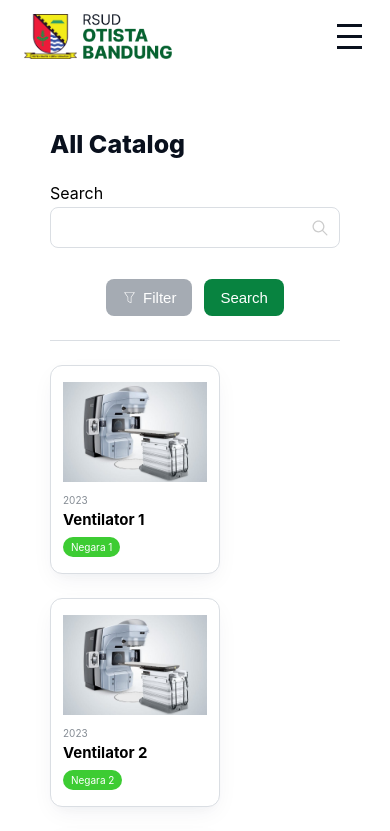
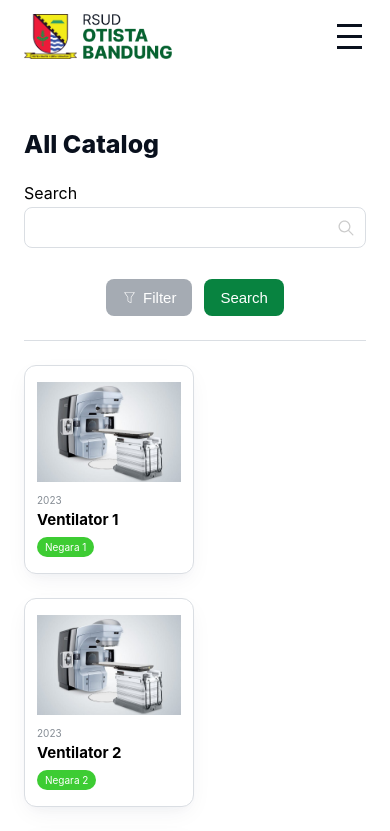
Before and after one commit to WeKreya/Catalog-otista, a React (Vite) app: page /catalog in a window 390 px wide. Shown: the top 831 px of the page. Built offline with nearby package versions, Linux system fonts and the light colour scheme.

Commit message:
fix responsive

```diff
--- a/src/components/Catalog/Catalog.css
+++ b/src/components/Catalog/Catalog.css
@@ -130,6 +130,9 @@
 }
 
 @media (max-width: 768px) {
+    .catalog {
+        padding: 32px 24px;
+    }
     .catalog-filter {
         align-items: center;
         flex-direction: column;
```
